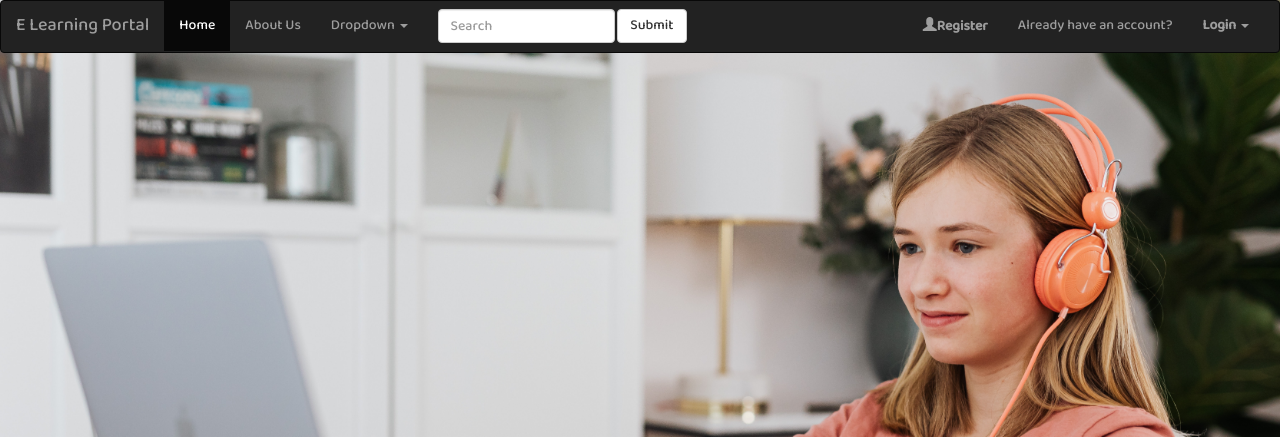
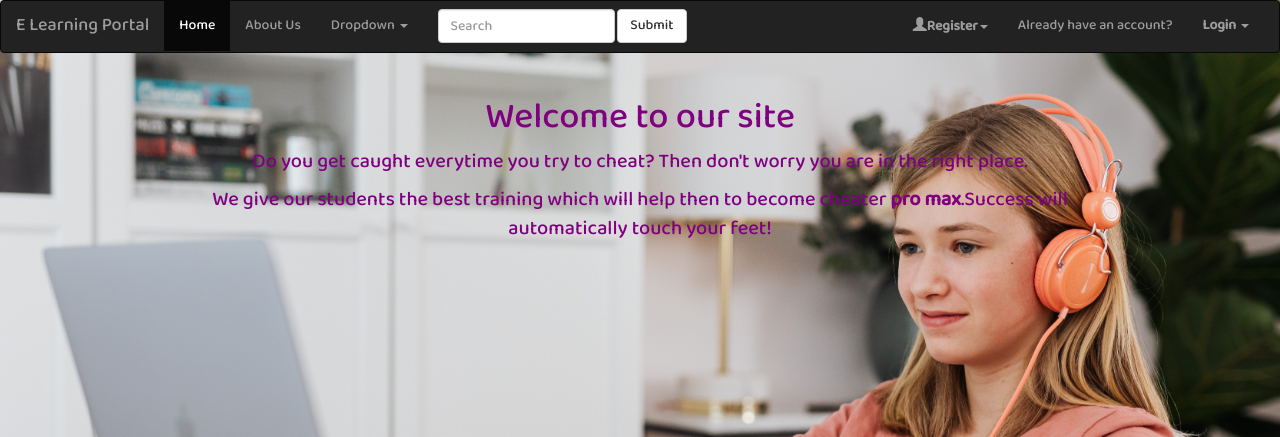
Before and after one commit to sabyasachi27/E-Learning-Portal, a PHP site: page / in a window 1280 px wide. Shown: the top 437 px of the page. Run offline with PHP 8.4, Linux system fonts and the light colour scheme; some libraries are stand-ins or nearby versions.

Commit message:
UI update 1.1

```diff
--- a/index.php
+++ b/index.php
@@ -66,7 +66,13 @@
         <button type="submit" class="btn btn-default">Submit</button>
       </form>
       <ul class="nav navbar-nav navbar-right">
-        <li><a href="registeras.php"><span class="glyphicon glyphicon-user"></span><b>Register</b></a></li>
+      <li class="dropdown">
+          <a href="#" class="dropdown-toggle" data-toggle="dropdown"><span class="glyphicon glyphicon-user"></span><b>Register</b><span class="caret"></span></a>
+          <ul class="dropdown-menu" role="menu">
+            <li><a href="register-student.php">Learner</a></li>
+            <li><a href="register-teacher.php">Teacher</a></li>
+          </ul>
+        </li>
         <li><p class="navbar-text">Already have an account?</p></li>
         <li class="dropdown">
           <a href="#" class="dropdown-toggle" data-toggle="dropdown"><b>Login</b> <span class="caret"></span></a>
@@ -111,6 +117,11 @@
     </div><!-- /.navbar-collapse -->
   </div><!-- /.container-fluid -->
 </nav>
+<section id="home">
+<h1>Welcome to our site</h1>
+<p>Do you get caught everytime you try to cheat? Then don't worry you are in the right place.</p>
+<p>We give our students the best training which will help then to become cheater <b>pro max</b>.Success will automatically touch your feet!</P>
+</section>
 </body>
 <!-- this div is for the buttons -->
 
--- a/register-acc-student.php
+++ b/register-acc-student.php
@@ -8,7 +8,7 @@
     if($num == 0) {
 
         //running query for inserting data
-        $qry = "INSERT INTO `student` VALUES (NULL, '".$_REQUEST['name']."', '".$_REQUEST['email']."', '".$_REQUEST['password']."', '".$_REQUEST['address']."', '".$_REQUEST['mobno']."', 'active')";
+        $qry = "INSERT INTO `student` VALUES (NULL, '".$_REQUEST['name']."', '".$_REQUEST['email']."', '".$_REQUEST['password']."', '".$_REQUEST['mobile']."', 'active')";
         $qry_exec = mysqli_query($con, $qry);
 
         if($qry_exec)
--- a/register-acc-teacher.php
+++ b/register-acc-teacher.php
@@ -8,7 +8,7 @@
     if($num == 0) {
 
         //running query for inserting data
-        $qry = "INSERT INTO `teacher` VALUES (NULL, '".$_REQUEST['name']."', '".$_REQUEST['email']."', '".$_REQUEST['password']."', '".$_REQUEST['mobno']."', 'active')";
+        $qry = "INSERT INTO `teacher` VALUES (NULL, '".$_REQUEST['name']."', '".$_REQUEST['email']."', '".$_REQUEST['password']."', '".$_REQUEST['mobile']."', 'active')";
         $qry_exec = mysqli_query($con, $qry);
 
         if($qry_exec)
--- a/style.css
+++ b/style.css
@@ -56,3 +56,15 @@
             border-top:0 none;
         }
     }
+    #home{
+        display: flex;
+        flex-direction: column;
+        text-align: center;
+        justify-content: center;
+        padding: 5px 200px;
+        color: purple;
+    }
+    section p{
+        font-size: 20px;
+        color:purple;
+    }
```
Also changed, not shown: register-student.php (+38 -5 lines), register-teacher.php (+37 -4 lines).
